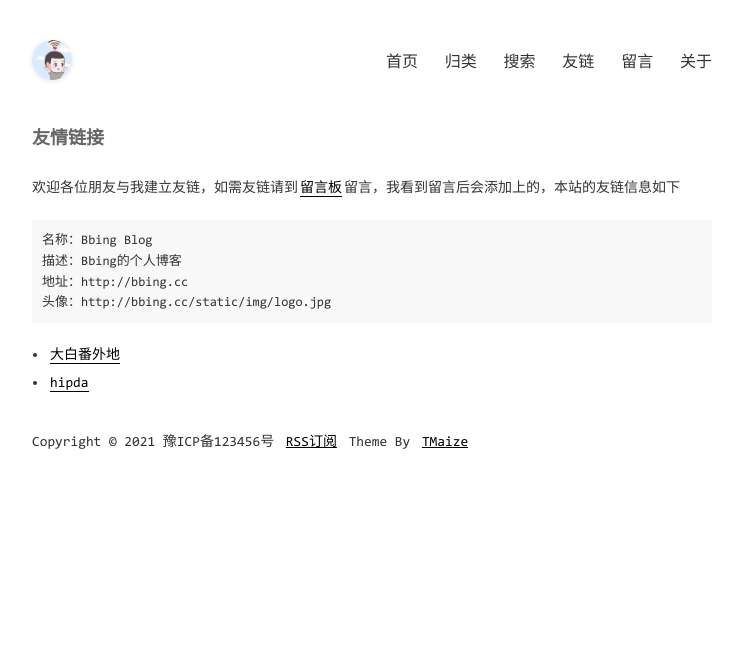
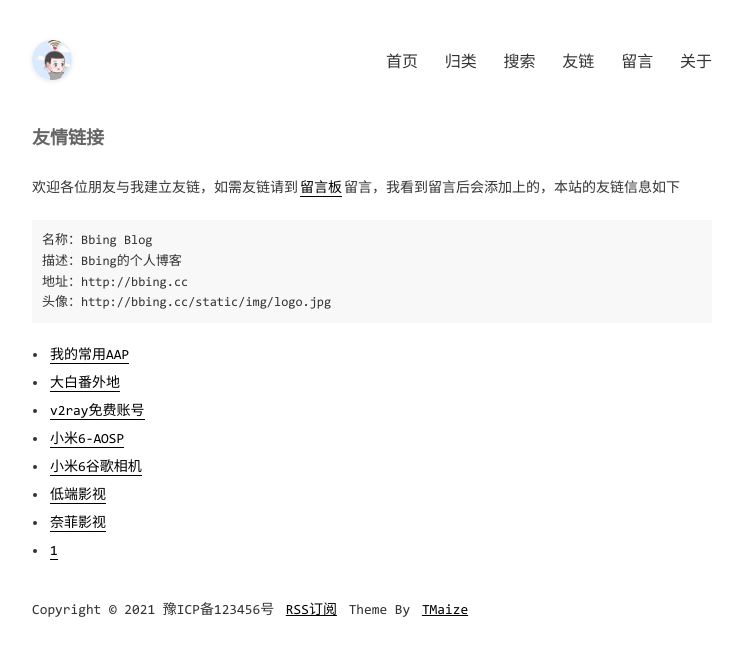
Before and after one commit to bbing17/bbing17.github.io, a Jekyll site: the page built from pages/links.md, in a window 1280 px wide. Shown: the top 656 px of the page, without its empty margins (268-1011 px from the left). Built offline with Jekyll 4.4.1, drawn with Linux system fonts in a browser that asks for light colours; comment, search, counter and statistics services are not loaded.

Commit message:
Update _config.yml

```diff
--- a/_config.yml
+++ b/_config.yml
@@ -57,7 +57,19 @@ extMath: false
 
 # 友情链接
 links:
+  - title: 我的常用AAP
+    url: http://bbing.cc/posts/2021/01/01/%E6%88%91%E5%B8%B8%E7%94%A8%E7%9A%84APP.html
   - title: 大白番外地
     url: https://nni5.com
-  - title: hipda
-    url: http://hi-pda.com
+  - title: v2ray免费账号
+    url: https://github.com/Alvin9999/new-pac/wiki/v2ray%E5%85%8D%E8%B4%B9%E8%B4%A6%E5%8F%B7
+  - title: 小米6-AOSP
+    url: https://www.cooluc.com/aosp.html
+  - title: 小米6谷歌相机
+    url: https://www.celsoazevedo.com/files/android/google-camera/dev-alexey070315/
+  - title: 低端影视
+    url: https://ddrk.me/
+  - title: 奈菲影视
+    url: https://www.nfmovies.com/
+  - title: 1
+    url: 1
```
